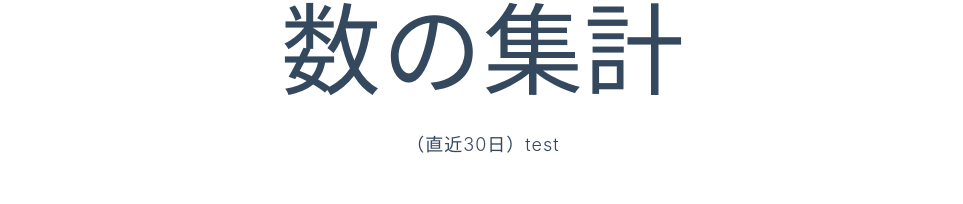
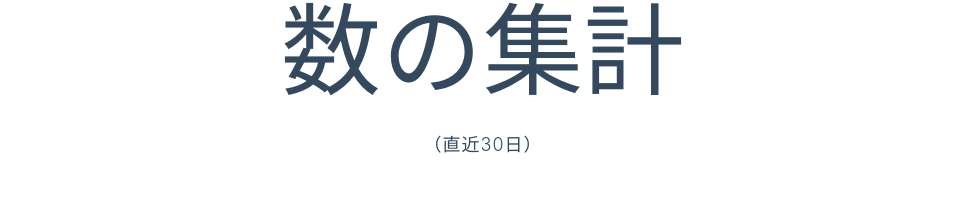
Before and after one commit to h-yabi/Nuxt.js-Chart.js, a Nuxt app: page / in a window 1280 px wide. Shown: the part 354-558 px from the top of the page, without its empty margins (157-1120 px from the left). Built offline with nearby package versions, Linux system fonts and the light colour scheme; no server answers.

Commit message:
タイトル変更

```diff
--- a/nuxt.config.js
+++ b/nuxt.config.js
@@ -9,7 +9,7 @@ export default {
 
   // Global page headers: https://go.nuxtjs.dev/config-head
   head: {
-    title: 'regarding-covid19-in-tokyo',
+    title: '【東京都】新型コロナ陽性患者数の集計（直近30日）',
     htmlAttrs: {
       lang: 'en'
     },
--- a/pages/index.vue
+++ b/pages/index.vue
@@ -1,7 +1,7 @@
 <template>
   <div class="container">
     <div class="inner">
-      <h1 class="title">【東京都】<br>新型コロナ陽性患者数の集計<span>（直近30日）test</span></h1>
+      <h1 class="title">【東京都】<br>新型コロナ陽性患者数の集計<span>（直近30日）</span></h1>
       <TimeScale />
     </div>
   </div>
```
